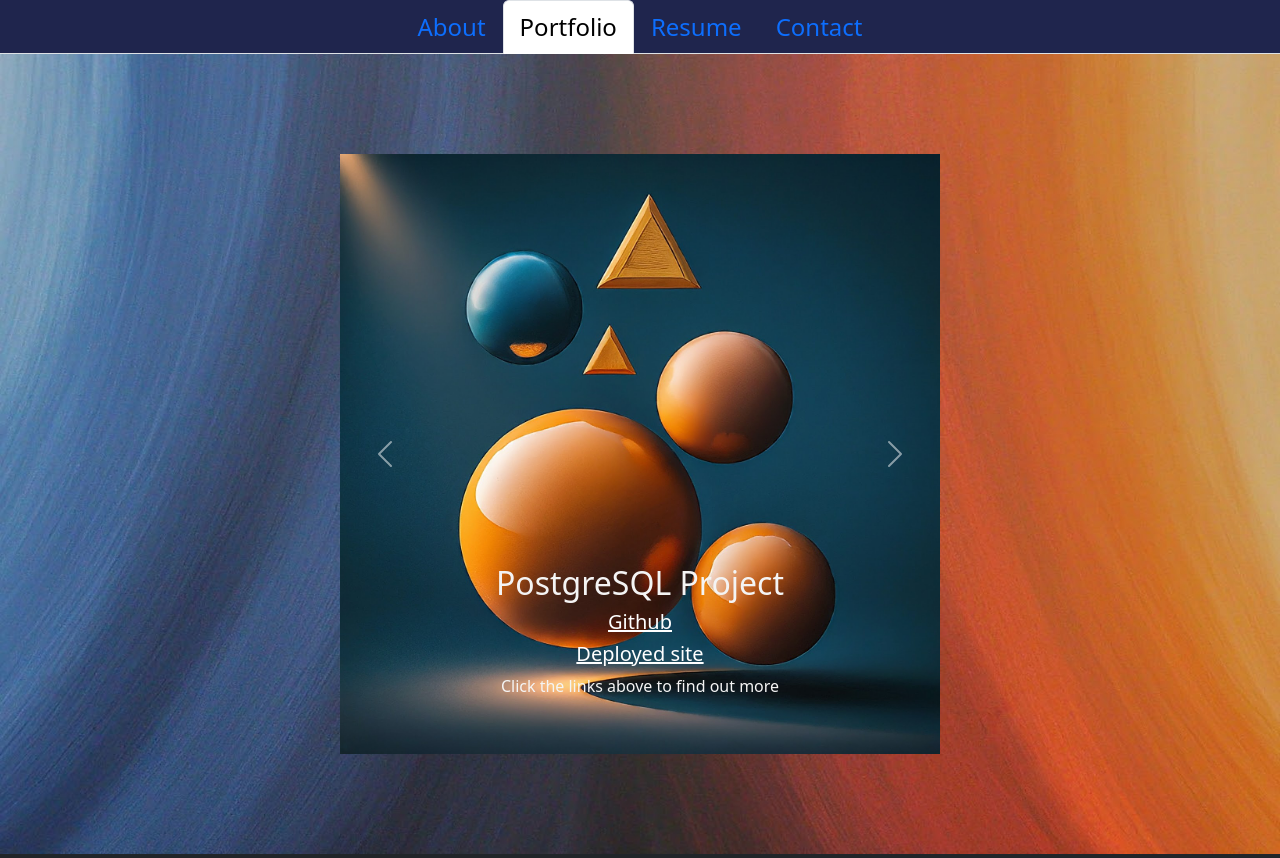
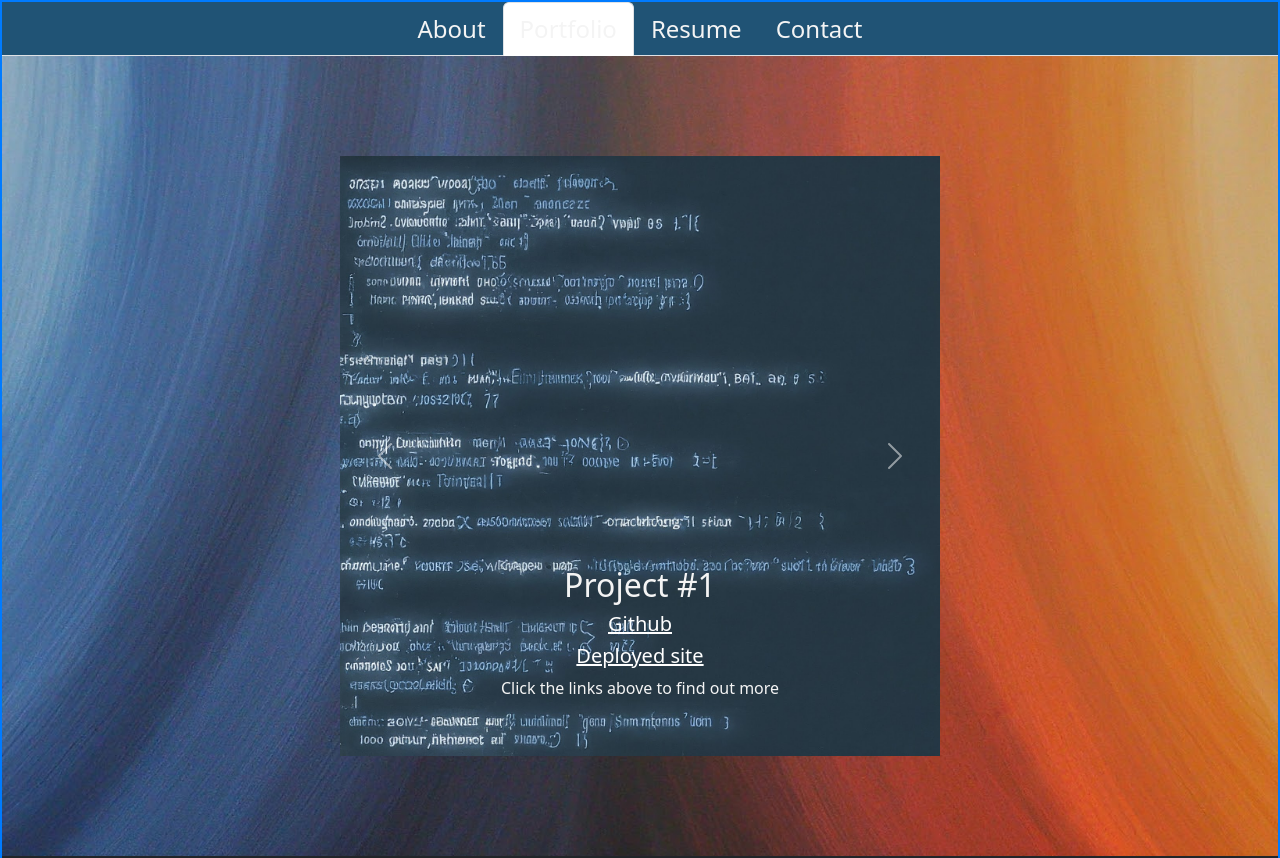
Before and after one commit to Vtencouchclimbr/Jesse-Anderson-React-Development, a React (Vite) app: page /Portfolio in a window 1280 px wide. Shown: the top 858 px of the page. Built offline with nearby package versions, Linux system fonts and the light colour scheme.

Commit message:
further styling, debugging utility functions

```diff
--- a/src/App.jsx
+++ b/src/App.jsx
@@ -23,17 +23,19 @@ function App() {
 
   return (
     <>
-      <body>
-        <NavTabs />
+      <body style={{ border: '2px solid #007bff' }} className="d-flex flex-column">
+      <NavTabs />
         <main  style={{
   backgroundImage: `url(${vertColor})`,
   backgroundSize: 'cover',
   backgroundPosition: 'center',
   height: '100vh',
   display: 'flex',
+  flexDirection: 'column',
   justifyContent: 'center',
   alignItems: 'center'
 }} >
+
           <Outlet />
         </main>
         <Footer />
--- a/src/components/Footer.jsx
+++ b/src/components/Footer.jsx
@@ -5,10 +5,10 @@ const styles = {
 
     footer: {
       padding: '25px',
-      color: 'white',
       justifyContent: 'center',
       textAlign: 'center',
       alignSelf: 'flex-end',
+      width: '100%',
     }
   };
 
--- a/src/components/NavTabs.jsx
+++ b/src/components/NavTabs.jsx
@@ -4,11 +4,11 @@ function NavTabs() {
   const currentPage = useLocation().pathname;
 
   return (
-    <ul style={{ backgroundColor: '#1f254d' }} className="nav nav-tabs justify-content-center">
+    <ul style={{ backgroundColor: '#205375' }} className="nav nav-tabs justify-content-center">
       <li className="nav-item fs-4">
         <Link
           to="/"
-          className={currentPage === '/Home' ? 'nav-link active ' : 'nav-link'}
+          className={currentPage === '/Home' ? 'nav-link active ' : 'nav-link'} style={{ color: '#f4f4f4' }}
         >
           About
         </Link>
@@ -16,7 +16,7 @@ function NavTabs() {
       <li className="nav-item fs-4">
         <Link
           to="/Portfolio"
-          className={currentPage === '/Portfolio' ? 'nav-link active' : 'nav-link'}
+          className={currentPage === '/Portfolio' ? 'nav-link active' : 'nav-link'} style={{ color: '#f4f4f4' }}
         >
           Portfolio
         </Link>
@@ -24,7 +24,7 @@ function NavTabs() {
       <li className="nav-item fs-4">
         <Link
           to="/Resume"
-          className={currentPage === '/Resume' ? 'nav-link active' : 'nav-link'}
+          className={currentPage === '/Resume' ? 'nav-link active' : 'nav-link'} style={{ color: '#f4f4f4' }}
         >
           Resume
         </Link>
@@ -32,7 +32,7 @@ function NavTabs() {
       <li className="nav-item fs-4">
         <Link
           to="/Contact"
-          className={currentPage === '/Contact' ? 'nav-link active' : 'nav-link'}
+          className={currentPage === '/Contact' ? 'nav-link active' : 'nav-link'} style={{ color: '#f4f4f4' }}
         >
           Contact
         </Link>
--- a/src/pages/Portfolio.jsx
+++ b/src/pages/Portfolio.jsx
@@ -1,10 +1,10 @@
 
-import myImage1 from '../utils/shapes1.jpg';
-import myImage2 from '../utils/code1.jpg';
-import myImage3 from '../utils/code2.jpg';
+import myImage1 from '../utils/code1.jpg';
+import myImage2 from '../utils/code2.jpg';
+import myImage3 from '../utils/code3.jpg';
 import myImage4 from '../utils/code4.jpg';
 import myImage5 from '../utils/code5.jpg';
-import myImage6 from '../utils/code5.jpg';
+import myImage6 from '../utils/code6.jpg';
 
 
 
@@ -23,7 +23,7 @@ export default function Portfolio() {
         <div className="carousel-item active">
           <img src={myImage1} className="d-block w-100" style={styles.carouselImage} alt="First slide"/>
           <div className="carousel-caption d-none d-md-block">
-          <h2 style={{ color: '#f4f4f4' }}>PostgreSQL Project</h2>
+          <h2 style={{ color: '#f4f4f4' }}>Project #1</h2>
           <h5><a href="https://github.com/Vtencouchclimbr/Employee-Tracker-PostgreSQL" className="text-white">Github</a></h5>
           <h5><a href="https://github.com/Vtencouchclimbr/Employee-Tracker-PostgreSQL" className="text-white">Deployed site</a></h5>
             <p style={{ color: '#f4f4f4' }}>Click the links above to find out more</p>
@@ -32,7 +32,7 @@ export default function Portfolio() {
         <div className="carousel-item">
           <img src={myImage2} className="d-block w-100" style={styles.carouselImage} alt="Second slide"/>
           <div className="carousel-caption d-none d-md-block">
-          <h2 style={{ color: '#f4f4f4' }}>PostgreSQL Project</h2>
+          <h2 style={{ color: '#f4f4f4' }}>Project #2</h2>
           <h5><a href="https://github.com/Vtencouchclimbr/Employee-Tracker-PostgreSQL" className="text-white">Github</a></h5>
           <h5><a href="https://github.com/Vtencouchclimbr/Employee-Tracker-PostgreSQL" className="text-white">Deployed site</a></h5>
             <p style={{ color: '#f4f4f4' }}>Click the links above to find out more</p>
@@ -41,7 +41,7 @@ export default function Portfolio() {
         <div className="carousel-item">
           <img src={myImage3} className="d-block w-100" style={styles.carouselImage} alt="Third slide"/>
           <div className="carousel-caption d-none d-md-block">
-          <h2 style={{ color: '#f4f4f4' }}>PostgreSQL Project</h2>
+          <h2 style={{ color: '#f4f4f4' }}>Project #3</h2>
           <h5><a href="https://github.com/Vtencouchclimbr/Employee-Tracker-PostgreSQL" className="text-white">Github</a></h5>
           <h5><a href="https://github.com/Vtencouchclimbr/Employee-Tracker-PostgreSQL" className="text-white">Deployed site</a></h5>
             <p style={{ color: '#f4f4f4' }}>Click the links above to find out more</p>
@@ -50,7 +50,7 @@ export default function Portfolio() {
         <div className="carousel-item">
           <img src={myImage4} className="d-block w-100" style={styles.carouselImage} alt="Fourth slide"/>
           <div className="carousel-caption d-none d-md-block">
-          <h2 style={{ color: '#f4f4f4' }}>PostgreSQL Project</h2>
+          <h2 style={{ color: '#f4f4f4' }}>Project #4</h2>
           <h5><a href="https://github.com/Vtencouchclimbr/Employee-Tracker-PostgreSQL" className="text-white">Github</a></h5>
           <h5><a href="https://github.com/Vtencouchclimbr/Employee-Tracker-PostgreSQL" className="text-white">Deployed site</a></h5>
             <p style={{ color: '#f4f4f4' }}>Click the links above to find out more</p>
@@ -59,7 +59,7 @@ export default function Portfolio() {
         <div className="carousel-item">
           <img src={myImage5} className="d-block w-100" style={styles.carouselImage} alt="Fifth slide"/>
           <div className="carousel-caption d-none d-md-block">
-          <h2 style={{ color: '#f4f4f4' }}>PostgreSQL Project</h2>
+          <h2 style={{ color: '#f4f4f4' }}>Project #5</h2>
           <h5><a href="https://github.com/Vtencouchclimbr/Employee-Tracker-PostgreSQL" className="text-white">Github</a></h5>
           <h5><a href="https://github.com/Vtencouchclimbr/Employee-Tracker-PostgreSQL" className="text-white">Deployed site</a></h5>
             <p style={{ color: '#f4f4f4' }}>Click the links above to find out more</p>
@@ -68,7 +68,7 @@ export default function Portfolio() {
         <div className="carousel-item">
           <img src={myImage6} className="d-block w-100" style={styles.carouselImage} alt="Sixth slide"/>
           <div className="carousel-caption d-none d-md-block">
-          <h2 style={{ color: '#f4f4f4' }}>PostgreSQL Project</h2>
+          <h2 style={{ color: '#f4f4f4' }}>Project #6</h2>
           <h5><a href="https://github.com/Vtencouchclimbr/Employee-Tracker-PostgreSQL" className="text-white">Github</a></h5>
           <h5><a href="https://github.com/Vtencouchclimbr/Employee-Tracker-PostgreSQL" className="text-white">Deployed site</a></h5>
             <p style={{ color: '#f4f4f4' }}>Click the links above to find out more</p>
```
Also changed, not shown: src/pages/Home.jsx (+8 -6 lines), src/utils/code6.jpg (added), src/utils/code7.jpg (added).
